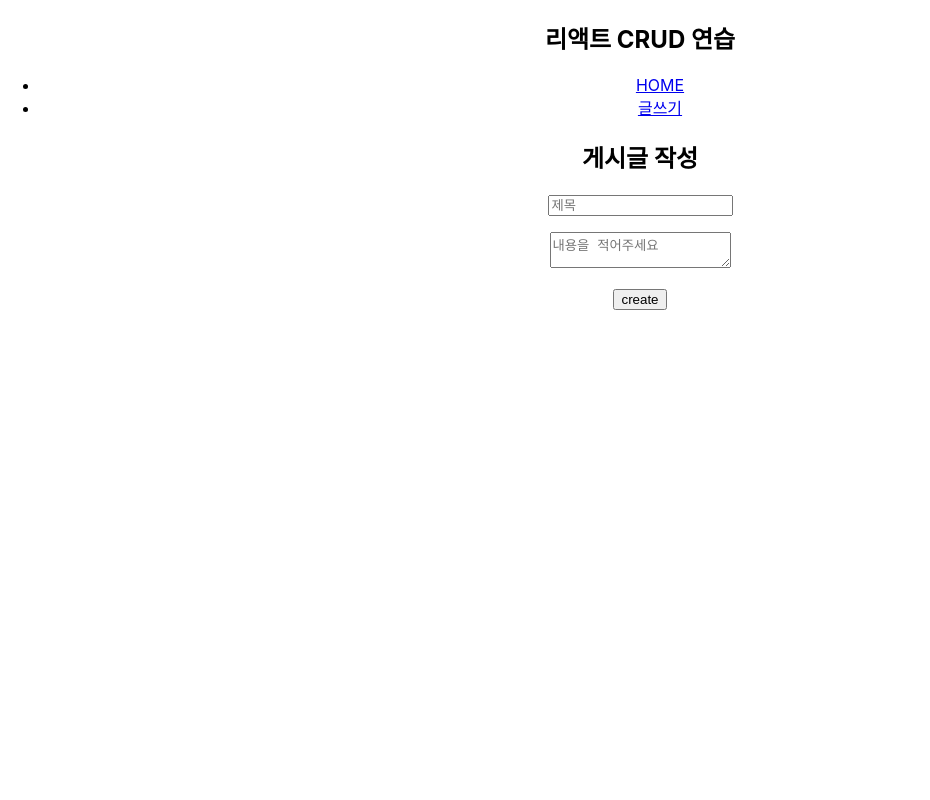
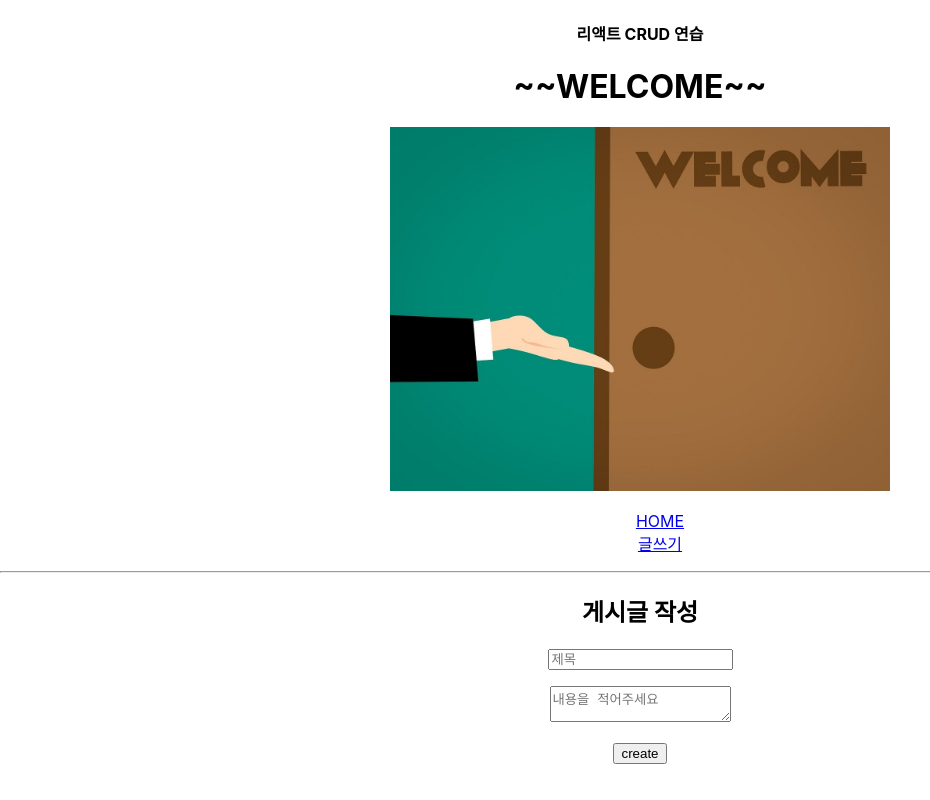
Before and after one commit to amamj05/react_repo, a React (Create React App) app: page / in a window 1280 px wide. Shown: the whole page, without its empty margins (0-930 px from the left). Built offline with nearby package versions, Linux system fonts and the light colour scheme.

Commit message:
add welcome.jpg

```diff
--- a/src/App.css
+++ b/src/App.css
@@ -36,3 +36,8 @@
     transform: rotate(360deg);
   }
 }
+
+
+.no-dot{
+  list-style-type: none;
+}
--- a/src/App.practice.js
+++ b/src/App.practice.js
@@ -1,14 +1,25 @@
 import logo from './logo.svg';
 import './App.css';
+import welcome from './img/welcome.jpg';
 
 function Nav(){
     return(
         <article>
-            <ul>
+            <ul className='no-dot'>
                 <li><a href='/'>HOME</a></li>
                 <li><a href='/create' onClick={(e)=>{e.preventDefault();}}>글쓰기</a></li>
             </ul>
+            <hr></hr>
         </article>
+    )
+}
+
+function Headers(){
+    return(
+        <><h1>~~WELCOME~~</h1>
+        <img src={welcome} width="500px"></img>
+        </>
+
     )
 }
 
@@ -16,11 +27,11 @@ function Create(){
     return (
         <article>
         <h2>게시글 작성</h2>
-        <from>
+        <form>
             <p><input type="text" name="title" placeholder='제목'/></p>
             <p><textarea name="body" placeholder='내용을 적어주세요'></textarea></p>
             <input type='submit' value='create'/>
-        </from>
+        </form>
         </article>
     )
 }
@@ -29,7 +40,8 @@ function Create(){
 function App() {
   return (
     <div className="App">
-        <h2>리액트 CRUD 연습</h2>
+        <h4>리액트 CRUD 연습</h4>
+        <Headers></Headers>
         <Nav></Nav>
         <Create></Create>
     </div>
```
Also changed, not shown: src/img/welcome.jpg (added).
